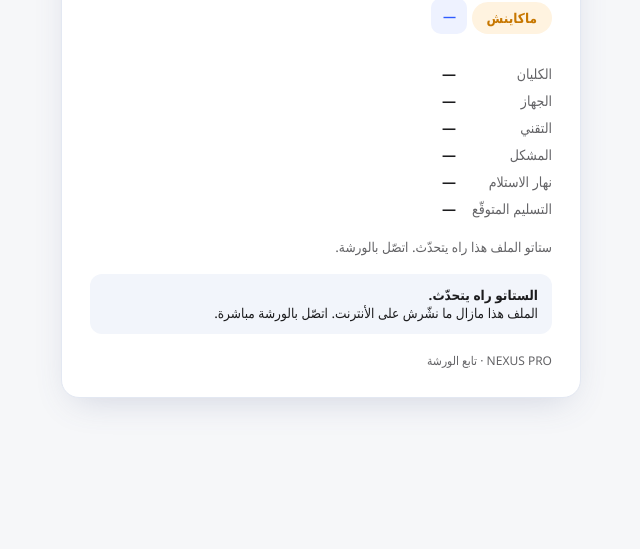
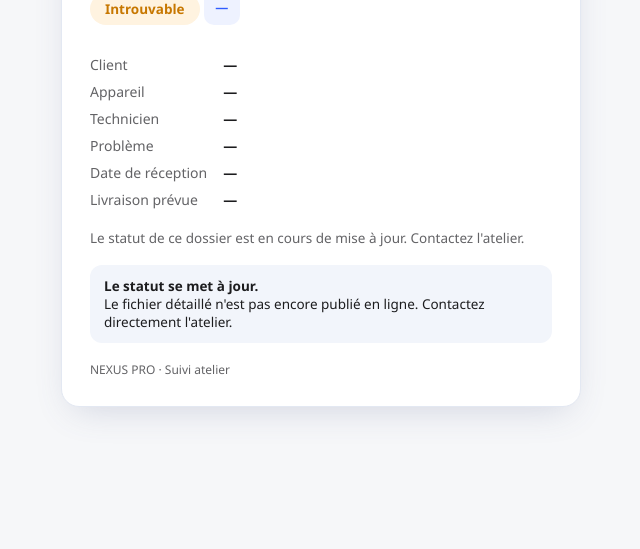
Before and after one commit to mohlinkinpark1-prog/nexus-pro-releases, a plain HTML site: page docs/suivi/index.html in a window 1280 px wide. Shown: the part 251-800 px from the top of the page, without its empty margins (319-959 px from the left). Drawn offline with Linux system fonts and the light colour scheme; no server answers.

```diff
--- a/docs/suivi/index.html
+++ b/docs/suivi/index.html
@@ -1,9 +1,9 @@
 <!doctype html>
-<html lang="ar" dir="rtl">
+<html lang="fr" dir="ltr">
 <head>
   <meta charset="UTF-8" />
   <meta name="viewport" content="width=device-width, initial-scale=1.0" />
-  <title>NEXUS PRO — تبع الإصلاح ديالك</title>
+  <title>NEXUS PRO — Suivi de votre réparation</title>
   <style>
     :root { --bg: #f6f7f9; --surface: #fff; --ink: #1c1c1e; --muted: #636366; --accent: #2f5cff; --ok: #1a9e4b; --warn: #c77700; --danger: #d70015; }
     * { box-sizing: border-box; }
@@ -28,47 +28,49 @@
 </head>
 <body>
   <main class="card">
-    <div class="brand">NEXUS PRO — الورشة و الكاسة</div>
-    <h1>تبع الإصلاح ديالك</h1>
-    <span class="status" id="status" data-tone="info">معروف</span>
+    <div class="brand">NEXUS PRO — Atelier &amp; Caisse</div>
+    <h1>Suivi de votre réparation</h1>
+    <span class="status" id="status" data-tone="info">Inconnu</span>
     <div class="numero" id="numero">—</div>
 
     <dl id="dl">
-      <dt>الكليان</dt><dd id="client">—</dd>
-      <dt>الجهاز</dt><dd id="appareil">—</dd>
-      <dt>التقني</dt><dd id="technicien">—</dd>
-      <dt>المشكل</dt><dd id="diagnostic">—</dd>
-      <dt>نهار الاستلام</dt><dd id="date_reception">—</dd>
-      <dt>التسليم المتوقّع</dt><dd id="date_restitution">—</dd>
+      <dt>Client</dt><dd id="client">—</dd>
+      <dt>Appareil</dt><dd id="appareil">—</dd>
+      <dt>Technicien</dt><dd id="technicien">—</dd>
+      <dt>Problème</dt><dd id="diagnostic">—</dd>
+      <dt>Date de réception</dt><dd id="date_reception">—</dd>
+      <dt>Livraison prévue</dt><dd id="date_restitution">—</dd>
     </dl>
 
     <div class="msg" id="msg">
-      هذي الصفحة توريك واش رجع الجهاز ديالك ولا لا. الكليان يقدر يشوفو
-      في أي وقت — الورشة تحدّثو كول مرة يتقدّم الإصلاح.
+      Cette page vous montre si votre appareil est prêt ou non. Le client peut
+      la consulter à tout moment — l'atelier la met à jour à chaque avancement
+      de la réparation.
     </div>
 
     <div class="maj" id="maj" hidden></div>
 
     <div class="fallback" id="fallback" hidden>
-      <strong>الستاتو راه يتحدّث.</strong>
+      <strong>Le statut se met à jour.</strong>
       <br />
-      الملف هذا مازال ما نشّرش على الأنترنت. اتصّل بالورشة مباشرة.
+      Le fichier détaillé n'est pas encore publié en ligne. Contactez
+      directement l'atelier.
     </div>
 
-    <footer>NEXUS PRO · تابع الورشة</footer>
+    <footer>NEXUS PRO · Suivi atelier</footer>
   </main>
 
   <script>
     (function () {
-      /* الستاتوات بالكليان: عمرو ما يبان كود داخلي خام. */
+      /* Statuts côté client : jamais de code interne brut affiché. */
       var STATUS = {
-        RECU:           { label: 'الجهاز وصل',            tone: 'info' },
-        EN_DIAGNOSTIC:  { label: 'الجهاز تحت التشخيص',    tone: 'info' },
-        EN_REPARATION:  { label: 'راهو يتصلّح',           tone: 'info' },
-        ATTENTE_PIECE:  { label: 'نستنّاو قطعة',          tone: 'warn' },
-        REPARE:         { label: 'واجد للاسترجاع',        tone: 'ok'   },
-        LIVRE:          { label: 'تسلّم',                 tone: 'ok'   },
-        ANNULE:         { label: 'الملف تلغى',            tone: 'danger' }
+        RECU:           { label: 'Appareil reçu',         tone: 'info' },
+        EN_DIAGNOSTIC:  { label: 'En diagnostic',         tone: 'info' },
+        EN_REPARATION:  { label: 'En réparation',         tone: 'info' },
+        ATTENTE_PIECE:  { label: 'Pièce attendue',        tone: 'warn' },
+        REPARE:         { label: 'Prêt à récupérer',      tone: 'ok'   },
+        LIVRE:          { label: 'Livré',                 tone: 'ok'   },
+        ANNULE:         { label: 'Dossier annulé',        tone: 'danger' }
       };
 
       var params = new URLSearchParams(location.search);
@@ -98,7 +100,7 @@
       var done = false;
 
       function setStatus(statut) {
-        var meta = STATUS[statut] || { label: statut || 'ستاتو مامعروفش', tone: 'info' };
+        var meta = STATUS[statut] || { label: statut || 'Statut inconnu', tone: 'info' };
         el.status.textContent = meta.label;
         el.status.setAttribute('data-tone', meta.tone);
       }
@@ -111,14 +113,14 @@
         if (!value) return '—';
         var d = new Date(value);
         if (isNaN(d.getTime())) return String(value);
-        return d.toLocaleDateString('ar-DZ', { day: '2-digit', month: 'long', year: 'numeric' });
+        return d.toLocaleDateString('fr-FR', { day: '2-digit', month: 'long', year: 'numeric' });
       }
 
       function formatDateTime(value) {
         if (!value) return '';
         var d = new Date(value);
         if (isNaN(d.getTime())) return '';
-        return d.toLocaleString('ar-DZ', {
+        return d.toLocaleString('fr-FR', {
           day: '2-digit', month: '2-digit', year: 'numeric', hour: '2-digit', minute: '2-digit'
         });
       }
@@ -126,7 +128,7 @@
       function showMaj(value) {
         var label = formatDateTime(value);
         if (!label) { el.maj.hidden = true; return; }
-        el.maj.textContent = 'آخر تحديث: ' + label;
+        el.maj.textContent = 'Dernière mise à jour : ' + label;
         el.maj.hidden = false;
       }
 
@@ -136,8 +138,9 @@
         var jsonTime = Date.parse((data && data.maj) || '');
         jsonTime = isNaN(jsonTime) ? 0 : jsonTime;
 
-        /* الـ JSON المششور هو الأول إلا كان أحدث من الرابط.
-           إلا لا، الستاتو اللي في الرابط (اللي وصل للكليان) هو الصحيح. */
+        /* Le JSON publié fait foi s'il est plus récent que le lien.
+           Sinon, le statut contenu dans le lien (celui transmis au
+           client) reste celui affiché. */
         var statut = jsonStatut;
         if (urlStatut && (!jsonStatut || jsonTime < urlTime)) statut = urlStatut;
 
@@ -151,13 +154,13 @@
         setText(el.dateRestitution, formatDate(data && data.date_restitution));
 
         el.fallback.hidden = true;
-        el.msg.textContent = 'ستاتو الملف ' + ((data && data.numero) || numero) + ' على الأنترنت.' +
-          ' الكليان يشوفو في أي وقت — الورشة تحدّثو كول مرة يتقدّم الإصلاح.';
+        el.msg.textContent = 'Statut du dossier ' + ((data && data.numero) || numero) + ' en ligne.' +
+          ' Le client peut le consulter à tout moment — l\'atelier le met à jour à chaque avancement de la réparation.';
 
         showMaj((data && data.maj) || (urlStatut ? params.get('t') : ''));
       }
 
-      /* الستاتو اللي في الرابط يبان دغيا (قبل الأنترنيت). */
+      /* Le statut du lien s'affiche aussitôt (avant le réseau). */
       if (urlStatut) {
         setStatus(urlStatut);
         el.numero.textContent = numero || '—';
@@ -166,14 +169,15 @@
 
       if (!numero) {
         el.numero.textContent = '—';
-        el.status.textContent = 'مامعروفش';
+        el.status.textContent = 'Inconnu';
         el.status.setAttribute('data-tone', 'danger');
-        el.msg.textContent = 'ما كاين حتى رقم ملف في الرابط.';
+        el.msg.textContent = 'Aucun numéro de dossier dans le lien.';
         return;
       }
 
-      /* طريق نسبي: يخدم على GitHub Pages (/suivi/) و حتى بالسرفور المحلي.
-         Cache-buster : GitHub Pages يخزّن الكاش ~10 دقايق. */
+      /* Chemin relatif : fonctionne sur GitHub Pages (/suivi/) et en
+         serveur local. Cache-buster : GitHub Pages garde le cache
+         ~10 minutes. */
       var base = new URL('./', location.href);
       var jsonUrl = new URL(encodeURIComponent(numero) + '.json', base).toString();
 
@@ -186,22 +190,22 @@
           .then(render)
           .catch(function () {
             if (urlStatut) {
-              /* الرابط فيه الستاتو من قبل: نحافظو على العرض. */
+              /* Le lien contenait déjà un statut : on conserve l'affichage. */
               el.fallback.hidden = false;
-              el.fallback.textContent = 'التفاصيل ديال الملف مازال ما توفرتش أنيرن — الستاتو اللي شافو جا من الرابط اللي صيفطتو الورشة.';
+              el.fallback.textContent = 'Les détails du dossier ne sont pas encore disponibles en ligne — le statut affiché vient du lien envoyé par l\'atelier.';
               return;
             }
             if (done) return;
-            el.status.textContent = 'ماكاينش';
+            el.status.textContent = 'Introuvable';
             el.status.setAttribute('data-tone', 'warn');
             el.fallback.hidden = false;
-            el.msg.textContent = 'ستاتو الملف هذا راه يتحدّث. اتصّل بالورشة.';
+            el.msg.textContent = 'Le statut de ce dossier est en cours de mise à jour. Contactez l\'atelier.';
           });
       }
 
       load();
-      /* التحديث أوتوماتيك: الكليان يشوف الستاتو كيتبدّل
-       بلا ما يعاود يفتح الصفحة. */
+      /* Actualisation automatique : le client voit le statut changer
+       sans rouvrir la page. */
       setInterval(function () {
         if (document.visibilityState === 'visible') load();
       }, 25000);
```
